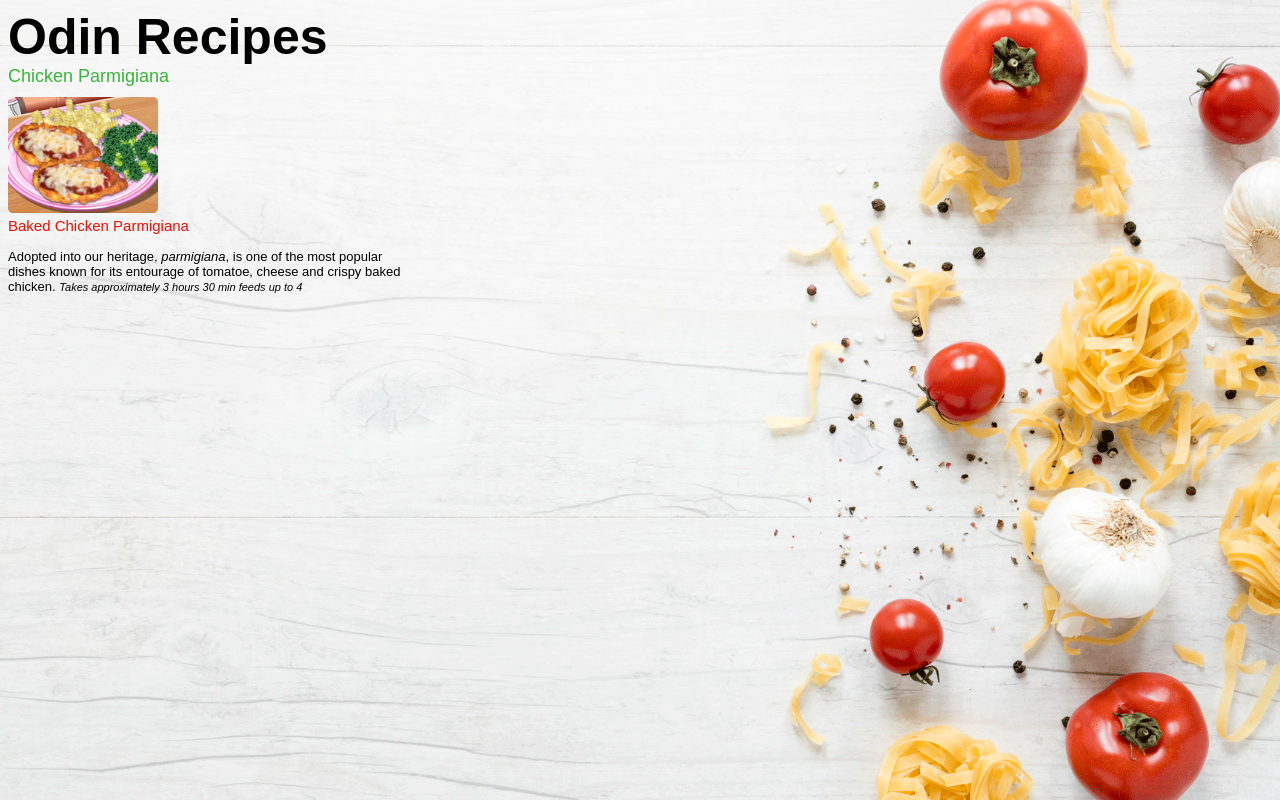
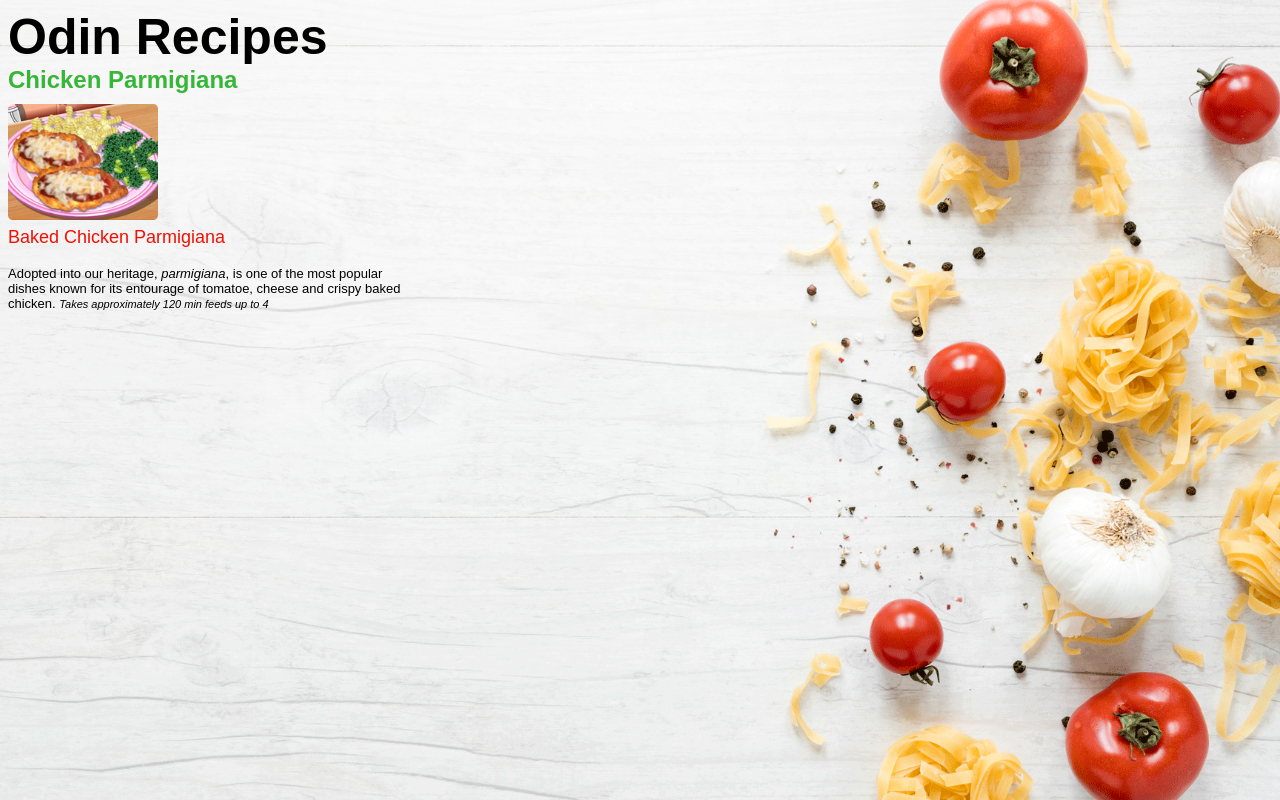
Before and after one commit to keyscatreflex/odin-recipes, a plain HTML site: page recipes/parmigiana.html in a window 1280 px wide. Drawn offline with Linux system fonts and the light colour scheme; a web font is replaced by a local one.

Commit message:
Increase h1 and h2 font
modified h1 and h2 font size and font weight

```diff
--- a/recipes/assets/styles.css
+++ b/recipes/assets/styles.css
@@ -21,8 +21,8 @@ h1{
 }
 h2{
     font-family: 'Asap Condensed', sans-serif;
-    font-weight: 100;
-    font-size: 18px;
+    font-weight: 600;
+    font-size: 24px;
     margin-top: 0;
     margin-bottom: 0;
     color:rgba(3, 165, 3, 0.788);
@@ -49,8 +49,8 @@ h1 a{
 
 h3{
     color: rgb(243, 15, 3);
-    font-weight: 200;
-    font-size: 15px;
+    font-weight: 300;
+    font-size: 18px;
 
 }
 
--- a/recipes/parmigiana.html
+++ b/recipes/parmigiana.html
@@ -16,7 +16,7 @@
     <img src="./images/chicken-parmagiana.jpeg" class="food-image parmigiana" alt="an image of a plate of chicken parmigiana covered in marinara and cheese, served next to broccoli">
     <h3>Baked Chicken Parmigiana</h3>
     <section class="description">
-        <p>Adopted into our heritage, <em>parmigiana</em>, is one of the most popular dishes known for its entourage of tomatoe, cheese and crispy baked chicken. <a class= quantity>Takes approximately 3 hours 30 min feeds up to 4 </a></p>
+        <p>Adopted into our heritage, <em>parmigiana</em>, is one of the most popular dishes known for its entourage of tomatoe, cheese and crispy baked chicken. <a class= "quantity">Takes approximately 120 min feeds up to 4 </a></p>
     </section>
 
 </body>
```
